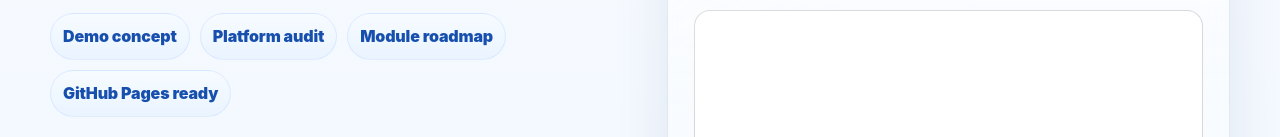
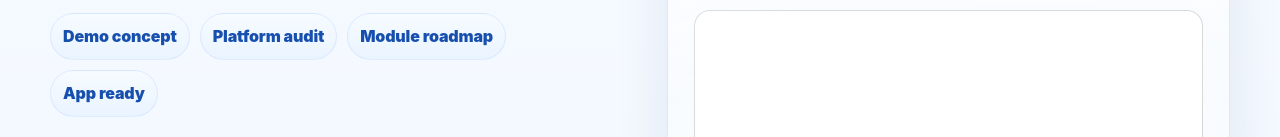
Before and after one commit to vitatrace360/vitatrace360.github.io, a plain HTML site: page contact.html in a window 1280 px wide. Shown: the part 815-952 px from the top of the page. Drawn offline with Linux system fonts and the light colour scheme.

Commit message:
Update contact.html

```diff
--- a/contact.html
+++ b/contact.html
@@ -58,7 +58,7 @@
       <p>Spune-ne ce tip de companie ai, ce vrei să construim și ce integrări te interesează. Putem pregăti un demo, un audit și un roadmap modular.</p>
       <div class="contact-direct"><a href="mailto:vitatrace360@gmail.com">Email direct: vitatrace360@gmail.com</a><span>https://vitatrace360.github.io</span></div>
       <div class="contact-highlights">
-        <span>Demo concept</span><span>Platform audit</span><span>Module roadmap</span><span>GitHub Pages ready</span>
+        <span>Demo concept</span><span>Platform audit</span><span>Module roadmap</span><span>App ready</span>
       </div>
     </div>
     <form class="contact-form reveal delay-1" data-contact-form>
```
